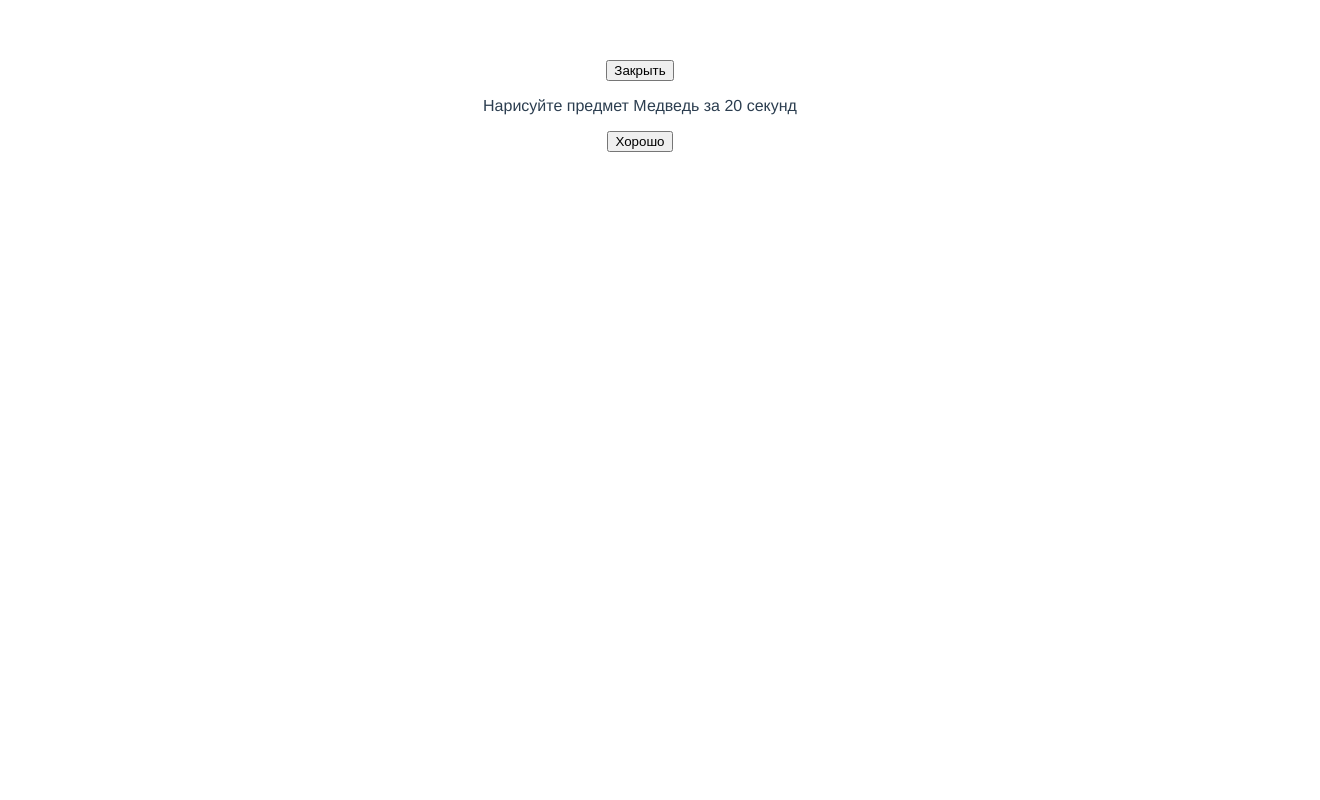
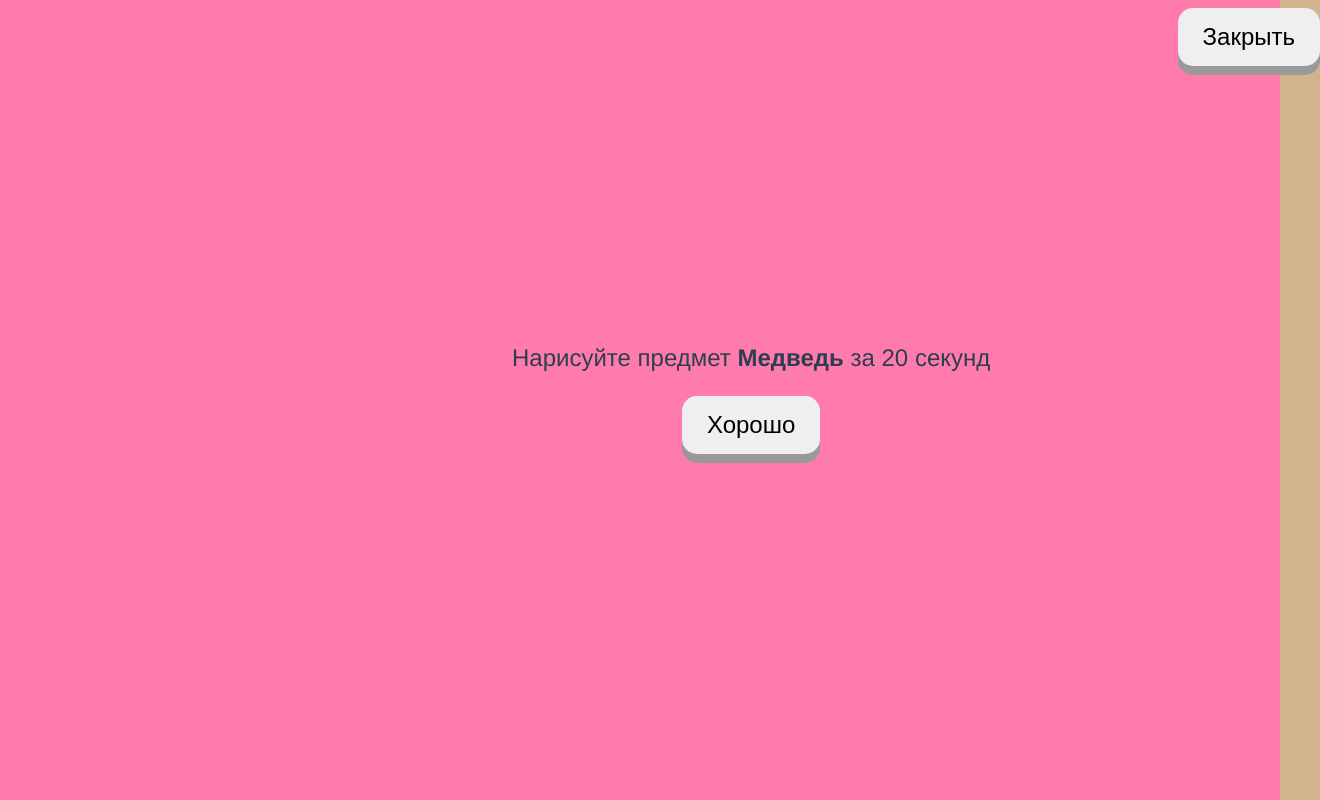
Before and after one commit to vasilina04/Web-lab5, a Vue app in the folder draw-app/: page / in a window 1280 px wide. Both pictures are taken after a click on the button "Начать игру". Shown: the whole page, 1320 px wide, since content can reach past the window. Built offline with nearby package versions, Linux system fonts and the light colour scheme.

Commit message:
css стили

```diff
--- a/draw-app/src/components/Draw.vue
+++ b/draw-app/src/components/Draw.vue
@@ -1,45 +1,55 @@
 <template>
   <div>
     <button @click="openFullscreenPopup" v-if="!gameStarted && !fullscreenPopupVisible && !drawingSubjectPromptVisible">Правила игры</button>
-    <div v-if="fullscreenPopupVisible" class="fullscreen-popup">
+    <transition name="slide">
+    <div v-if="fullscreenPopupVisible" class="fullscreen-popup covercard">
       <h2>Что это за игра?</h2>
-      <p>Игра Quick, Draw! использует технологии машинного обучения.
+      <p class="fullscreen-text">Игра Draw it использует технологии машинного обучения.
         Вы рисуете предмет, а нейронная сеть пытается угадать, что это такое.
-        Не все ее попытки удачны. Чем чаще вы играете, тем больше знает сеть.
-        Пока она умеет распознавать всего несколько сотен предметов, но со временем их список расширится.
-        Эта игра – пример того, что машинное обучение может быть занимательным.
-        Чтобы узнать больше, посмотрите видео ниже и
+        Пока она умеет распознавать лишь немного предметов, но со временем их список расширится.
+        Чтобы узнать больше, посмотрите видео ниже.
       </p>
       <div>
-      <iframe width="560" height="315" src="https://www.youtube.com/embed/X8v1GWzZYJ4" frameborder="0" allow="accelerometer; autoplay; clipboard-write; encrypted-media; gyroscope; picture-in-picture" allowfullscreen></iframe>
+      <iframe width="1050" height="595" src="https://www.youtube.com/embed/X8v1GWzZYJ4" frameborder="0" allow="accelerometer; autoplay; clipboard-write; encrypted-media; gyroscope; picture-in-picture" allowfullscreen></iframe>
       </div>
-      <button @click="closeFullscreenPopup">Закрыть</button>
+      <button class="close" @click="closeFullscreenPopup">Закрыть</button>
     </div>
+  </transition>
   </div>
-  <div v-if="!gameStarted && !fullscreenPopupVisible && !drawingSubjectPromptVisible">
-    <img alt="logo" src="../assets/img.png">
-  </div>
-    <div v-if="gameStarted && !fullscreenPopupVisible && !drawingSubjectPromptVisible">
-      <div>
-        <p>Оставшееся время: {{ countdownTime }}</p>
-         <p>Нарисуйте предмет {{ selectedDrawingSubject }}</p>
-        <input type="color" v-model="lineColor" />
-        <input type="range" min="1" max="20" v-model="lineWidth" />
-        <button @click="clearCanvas">Clear</button>
-        <button @click="endGame" v-if="gameStarted">Выход</button>
-        <button @click="openNextLevelPrompt">Следующий рисунок</button>
+    <div v-if="gameStarted && !fullscreenPopupVisible && !drawingSubjectPromptVisible" class="canvas-page">
+      <div class="canvas-content">
+        <div class="timer">
+          <p>Оставшееся время: {{ countdownTime }}</p>
+        </div>
+        <div class="task">
+          <p>Нарисуйте этот предмет: {{ selectedDrawingSubject }}</p>
+        </div>
+        <div class="canvas-btns">
+          <input type="color" v-model="lineColor" />
+          <input type="range" min="1" max="20" v-model="lineWidth" />
+          <button class="b-clear c-btn" @click="clearCanvas">Clear</button>
+          <button class="b-exit c-btn" @click="endGame" v-if="gameStarted">Выход</button>
+          <button class="b-next c-btn" @click="openNextLevelPrompt">Следующий рисунок</button>
+        </div>
       </div>
-      <canvas ref="canvas" :width="800" :height="800" @mousedown="startDrawing" @mousemove="draw" @mouseup="endDrawing" @touchstart="startDrawing" @touchmove="draw" @touchend="endDrawing" />
+      <canvas ref="canvas" id="drawingCanvas" resize="true" :width="1000" :height="800" @mousedown="startDrawing" @mousemove="draw" @mouseup="endDrawing" @touchstart="startDrawing" @touchmove="draw" @touchend="endDrawing" />
     </div>
   <div>
-    <div v-if="!gameStarted && !drawingSubjectPromptVisible && !fullscreenPopupVisible">
-      <button @click="openPromptForDrawingSubject">Начать игру</button>
+    <div class="banner" v-if="!gameStarted && !fullscreenPopupVisible && !drawingSubjectPromptVisible">
     </div>
+    <div class="main-content" v-if="!gameStarted && !drawingSubjectPromptVisible && !fullscreenPopupVisible">
+      <p>Может ли нейросеть научиться распознавать рисунки?</p>
+      <button class="p-button" @click="openPromptForDrawingSubject">Начать игру</button>
+    </div>
+    <transition name="slide">
     <div v-if="drawingSubjectPromptVisible && !gameStarted && !fullscreenPopupVisible" class="prompt-dialog">
-      <button @click="closeDrawingScreen">Закрыть</button>
-      <p>Нарисуйте предмет {{ selectedDrawingSubject }} за 20 секунд</p>
-      <button @click="startGame">Хорошо</button>
+      <button  class="exit" @click="closeDrawingScreen">Закрыть</button>
+      <div class="task-content">
+        <p>Нарисуйте предмет <b>{{ selectedDrawingSubject }}</b> за 20 секунд</p>
+        <button @click="startGame">Хорошо</button>
+      </div>
     </div>
+    </transition>
   </div>
 </template>
 
@@ -151,6 +161,7 @@ export default {
       this.drawingSubjectPromptVisible = true;
     },
     openNextLevelPrompt() {
+      this.endGame();
       const randomIndex = Math.floor(Math.random() * this.drawingSubjects.length);
       const randomSubject = this.drawingSubjects[randomIndex];
       this.showDrawingPrompt(randomSubject);
@@ -189,7 +200,146 @@ export default {
   position: relative;
 }
 canvas {
-  border: 1px solid #000;
+  position: relative;
+  user-select: none;
+  -webkit-user-drag: none;
+  background-color: white;
+  overflow-clip-margin: content-box;
+  -webkit-tap-highlight-color: rgba(0, 0, 0, 0);
+  aspect-ratio: auto 1024 / 1366;
 }
 
+.banner {
+  width: 50%;
+  height: 50%;
+  left: 25%;
+  top: 15vh;
+  position: absolute;
+  background-position: center;
+  background-size: contain;
+  background-repeat: no-repeat;
+  background-image: url("../assets/banner.png");
+}
+
+.main-content {
+  position: absolute;
+  top: 70%;
+  left: 35%;
+  color: black;
+}
+
+button {
+  display: inline-block;
+  padding: 15px 25px;
+  font-size: 24px;
+  cursor: pointer;
+  text-align: center;
+  text-decoration: none;
+  outline: none;
+  border: none;
+  border-radius: 15px;
+  box-shadow: 0 9px #999;
+}
+
+.p-button {
+  color: #fff;
+  background-color: #FCD12A;
+}
+
+.button-about {
+  position: absolute;
+  top: 1%;
+  left: 1%;
+  color: #fff;
+  background-color: #FADA5E;
+}
+
+button:active {
+  box-shadow: 0 5px #666;
+  transform: translateY(4px);
+}
+
+.fullscreen-popup {
+  position: absolute;
+  z-index: 100;
+  height: 100vh;
+  width: 100vw;
+  top: 0;
+  left: 0;
+  background-color: #ffffff;
+}
+
+.fullscreen-text {
+  margin-left: 25%;
+  margin-right: 25%;
+  //color: gray;
+}
+
+body {
+  font-family: "Avenir", Helvetica, Arial, sans-serif;
+  font-size: 24px
+}
+
+html {
+  background-color: #d2b48c;
+}
+
+.exit {
+  position: absolute;
+  top: 1%;
+  left: 92%;
+}
+
+.slide-leave-active {
+  transition: all 0.6s cubic-bezier(1.0, 1.0, 1.0, 2.0);
+}
+.slide-leave-to
+{
+  transform: translateY(-1000px);
+}
+
+.close {
+  position: absolute;
+  left: 1%;
+  top: 1%;
+}
+
+.task-content {
+  position: absolute;
+  top: 40vh;
+  left: 40vw;
+}
+
+.prompt-dialog {
+  position: absolute;
+  z-index: 100;
+  height: 100vh;
+  width: 100vw;
+  top: 0;
+  left: 0;
+  background-color: #ff7bac;
+}
+
+.canvas-btns{
+  position: absolute;
+  top: 1%;
+  right: 1%;
+}
+
+.timer {
+  position: absolute;
+  top: 1%;
+  left: 40%;
+}
+
+.task {
+  position: absolute;
+  top: 1%;
+  left: 1%;
+}
+
+.canvas-content {
+  margin-top: 0;
+  height: 40px;
+}
 </style>
```
Also changed, not shown: 1 other file (tests, documents, lock files or other folders).
